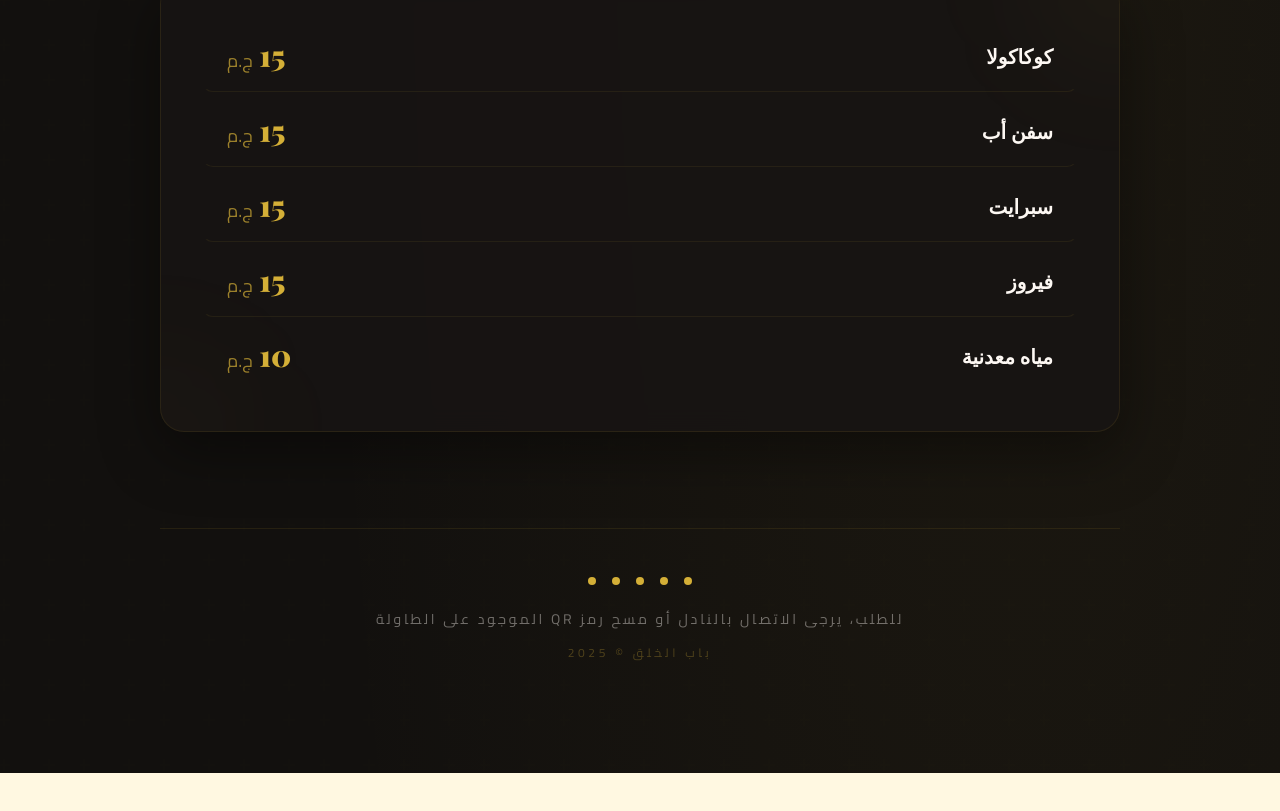
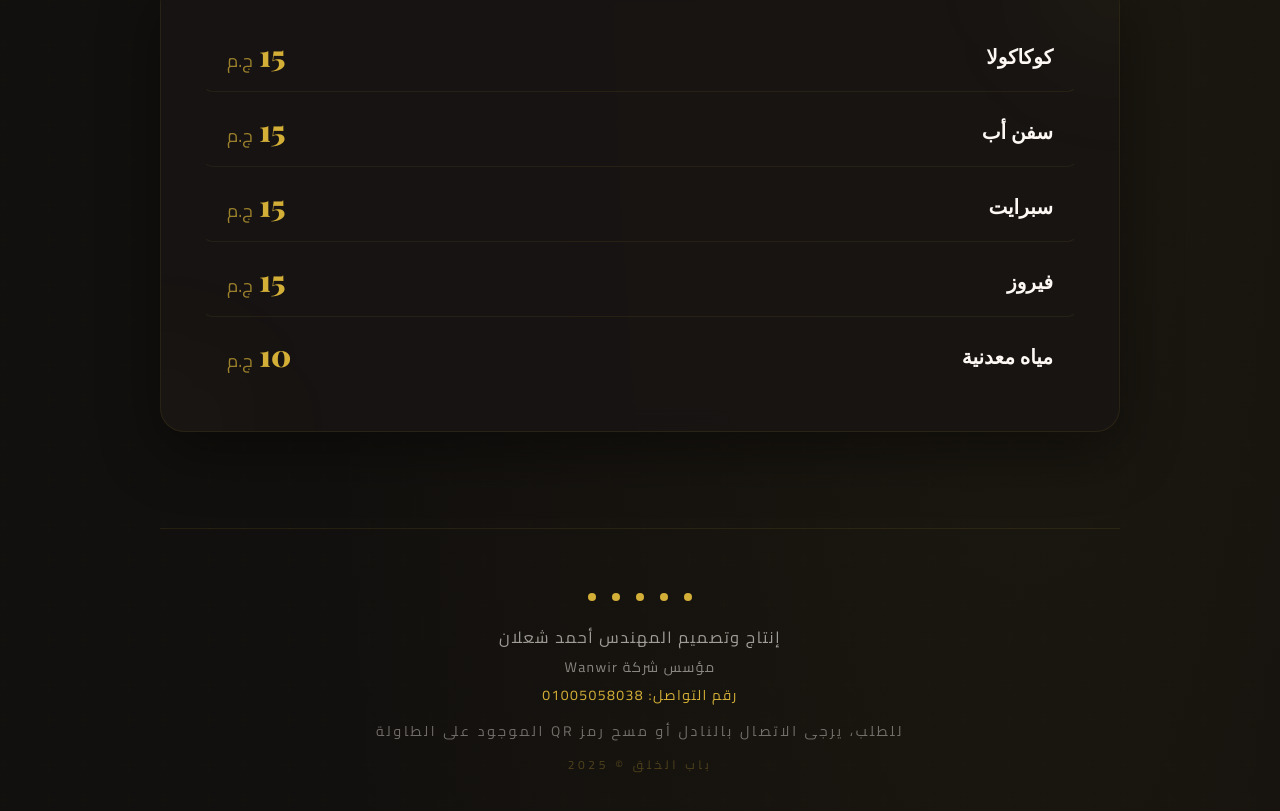
Before and after one commit to A200hmed/Bab-El-Khalq, a React (Vite) app: page / in a window 1280 px wide. Shown: the part 4326-5137 px from the top of the page. Before the commit the page ends 5099 px from the top, so only its background shows below. Built offline with nearby package versions, Linux system fonts and the light colour scheme.

Commit message:
Add footer with company and designer info

```diff
--- a/src/app/pages/Home.tsx
+++ b/src/app/pages/Home.tsx
@@ -199,13 +199,22 @@
 
         {/* Footer */}
         <AnimatedSection delay={0.8}>
-          <footer className="mt-24 text-center py-12 border-t border-[#D4AF37]/10">
+          <footer className="mt-24 text-center py-16 border-t border-[#D4AF37]/10">
             <div className="mb-6 flex justify-center gap-4 text-[#D4AF37]/40">
               {[0, 1, 2, 3, 4].map(i => (
                 <div key={i} className="w-2 h-2 rounded-full bg-[#D4AF37]"></div>
               ))}
             </div>
-            <p className="text-[#FDF8F3]/40 tracking-[0.2em] text-sm uppercase">
+            <p className="text-[#FDF8F3]/60 tracking-[0.1em] text-base mb-2">
+              إنتاج وتصميم المهندس أحمد شعلان
+            </p>
+            <p className="text-[#FDF8F3]/50 tracking-[0.1em] text-sm mb-2">
+              مؤسس شركة Wanwir
+            </p>
+            <p className="text-[#D4AF37] tracking-[0.1em] text-sm mb-4">
+              رقم التواصل: 01005058038
+            </p>
+            <p className="text-[#FDF8F3]/40 tracking-[0.2em] text-sm uppercase mb-2">
               للطلب، يرجى الاتصال بالنادل أو مسح رمز QR الموجود على الطاولة
             </p>
             <p className="text-[#D4AF37]/30 text-xs mt-4 tracking-[0.3em]">
```
